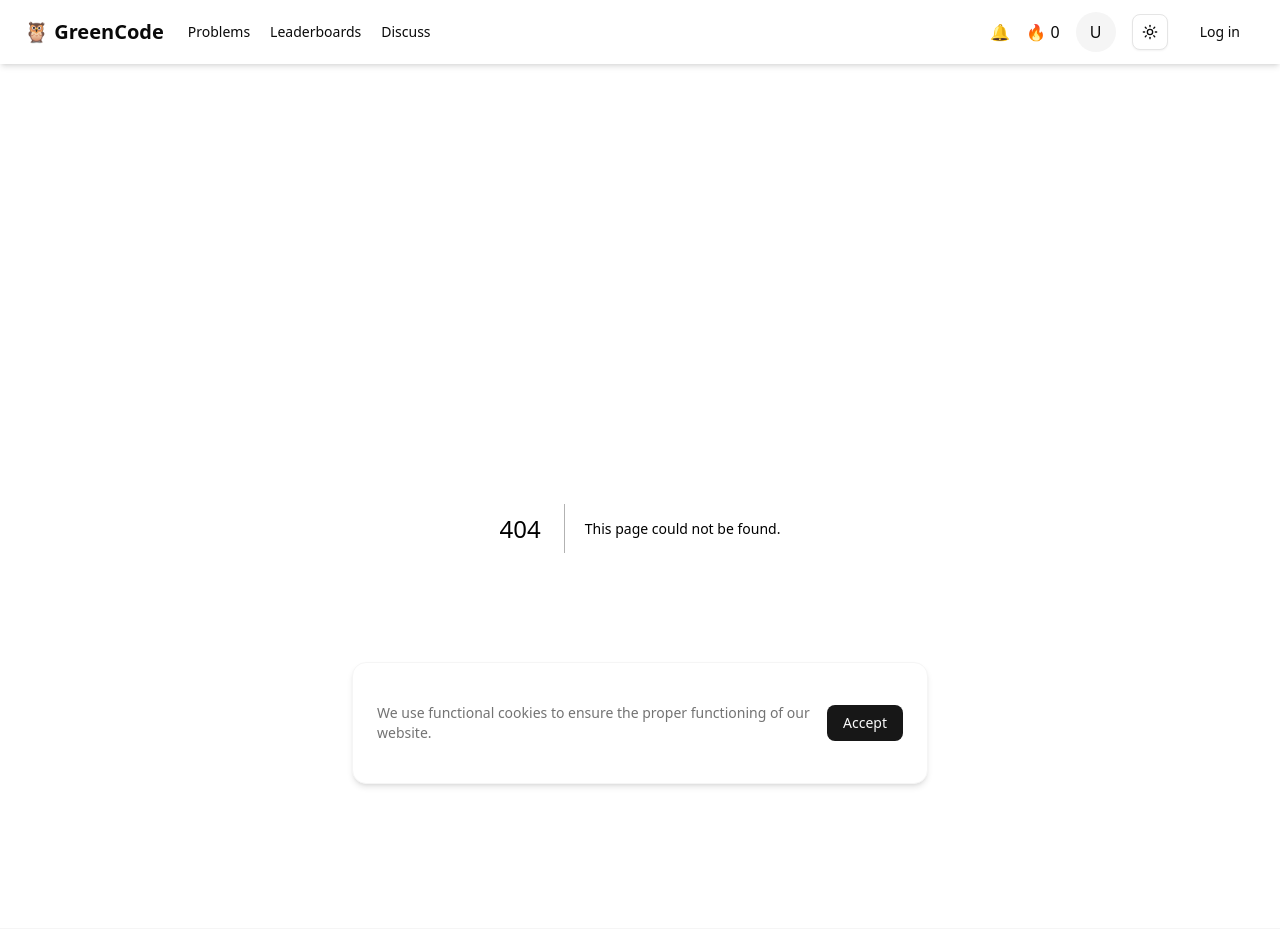
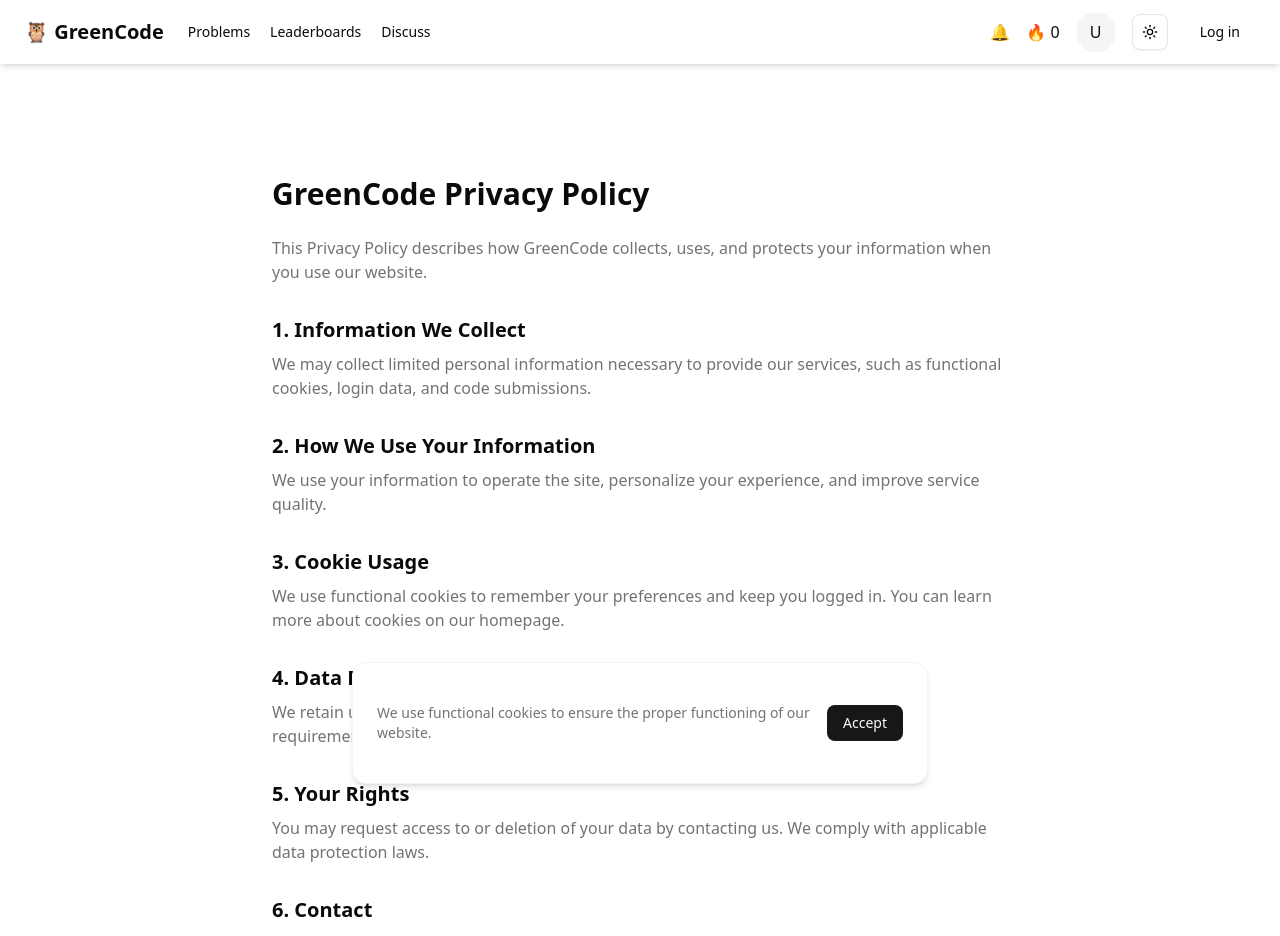
Before and after one commit to JoelvanIngen/Competitive-Green-Coding, a Next.js app in the folder frontend/: page /privacy in a window 1280 px wide. Before the commit this address had no page. Shown: the top 936 px of the page. Built offline with nearby package versions, Linux system fonts and the light colour scheme.

Commit message:
feat(#44): add privacy policy page structure with simple text

```diff
--- /dev/null
+++ b/frontend/app/privacy/page.tsx
@@ -0,0 +1,40 @@
+export default function PrivacyPolicyPage() {
+  return (
+    <div className="max-w-3xl mx-auto px-4 py-12 text-theme-text">
+      <h1 className="text-3xl font-bold mb-6"> GreenCode Privacy Policy</h1>
+      <p className="mb-4 text-muted-foreground">
+        This Privacy Policy describes how GreenCode collects, uses, and protects your information when you use our website.
+      </p>
+
+      <h2 className="text-xl font-semibold mt-8 mb-2">1. Information We Collect</h2>
+      <p className="mb-4 text-muted-foreground">
+        We may collect limited personal information necessary to provide our services, such as functional cookies, login data, and code submissions.
+      </p>
+
+      <h2 className="text-xl font-semibold mt-8 mb-2">2. How We Use Your Information</h2>
+      <p className="mb-4 text-muted-foreground">
+        We use your information to operate the site, personalize your experience, and improve service quality.
+      </p>
+
+      <h2 className="text-xl font-semibold mt-8 mb-2">3. Cookie Usage</h2>
+      <p className="mb-4 text-muted-foreground">
+        We use functional cookies to remember your preferences and keep you logged in. You can learn more about cookies on our homepage.
+      </p>
+
+      <h2 className="text-xl font-semibold mt-8 mb-2">4. Data Retention</h2>
+      <p className="mb-4 text-muted-foreground">
+        We retain user data only as long as necessary to fulfill our service obligations or legal requirements.
+      </p>
+
+      <h2 className="text-xl font-semibold mt-8 mb-2">5. Your Rights</h2>
+      <p className="mb-4 text-muted-foreground">
+        You may request access to or deletion of your data by contacting us. We comply with applicable data protection laws.
+      </p>
+
+      <h2 className="text-xl font-semibold mt-8 mb-2">6. Contact</h2>
+      <p className="text-muted-foreground">
+        If you have questions about this policy, please contact us at support@greencode.com.
+      </p>
+    </div>
+  )
+}
```
